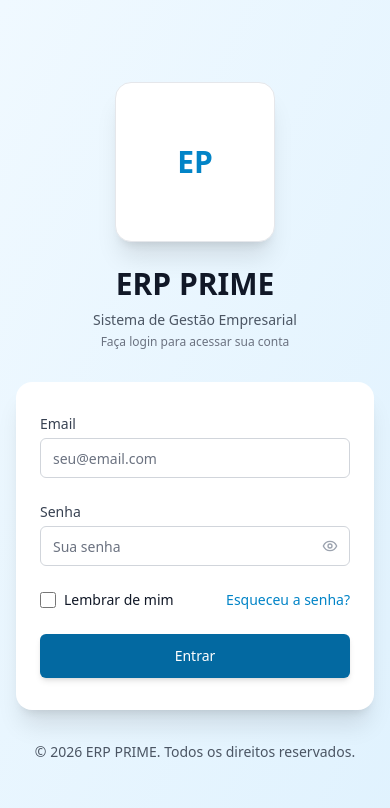
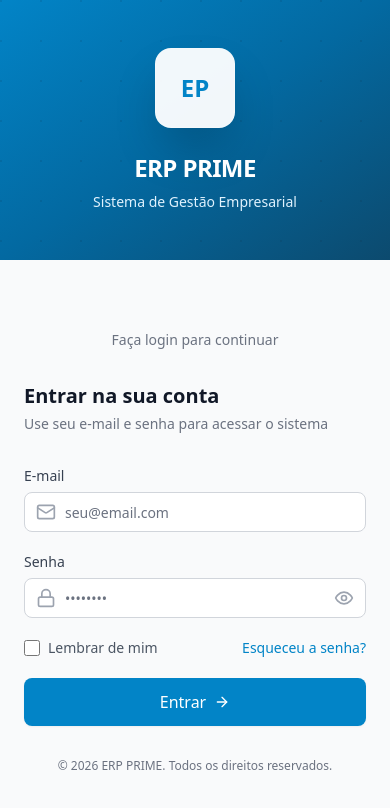
Before and after one commit to samuka4618/ERP_Prime, a React (Vite) app in the folder frontend/: page /login in a window 390 px wide. Shown: the top 808 px of the page. Built offline with nearby package versions, Linux system fonts and the light colour scheme; no server answers.

Commit message:
Revamp Login component layout and styling for improved user experience. Introduce new branding elements, enhance accessibility with updated labels, and integrate icons for email and password fields. Update responsive design for better mobile and desktop views.

```diff
--- a/frontend/src/pages/Login.tsx
+++ b/frontend/src/pages/Login.tsx
@@ -1,7 +1,7 @@
 import React, { useState } from 'react';
 import { useAuth } from '../contexts/AuthContext';
 import { useSystemConfig } from '../contexts/SystemConfigContext';
-import { Eye, EyeOff, Loader2 } from 'lucide-react';
+import { Eye, EyeOff, Loader2, Mail, Lock, ArrowRight } from 'lucide-react';
 import { toast } from 'react-hot-toast';
 
 const Login: React.FC = () => {
@@ -46,37 +46,62 @@ const Login: React.FC = () => {
   };
 
   return (
-    <div className="min-h-screen bg-gradient-to-br from-primary-50 to-primary-100 dark:from-gray-900 dark:to-gray-800 flex items-center justify-center py-12 px-4 sm:px-6 lg:px-8">
-      <div className="max-w-md w-full space-y-8">
-        {/* Logo and Title - nome e logo globais configurados pelo administrador */}
-        <div className="text-center">
-          <div className="mx-auto w-40 h-40 min-w-[10rem] min-h-[10rem] bg-white dark:bg-gray-800 rounded-2xl flex items-center justify-center shadow-xl overflow-hidden border border-gray-200 dark:border-gray-600">
+    <div className="min-h-screen flex flex-col lg:flex-row bg-gray-50 dark:bg-gray-900">
+      {/* Painel esquerdo: branding (desktop) / header compacto (mobile) */}
+      <div className="lg:flex-1 lg:min-h-screen flex flex-col justify-center px-6 py-12 lg:py-16 lg:px-12 xl:px-20 bg-gradient-to-br from-primary-600 via-primary-700 to-primary-900 dark:from-primary-800 dark:via-primary-900 dark:to-gray-900 relative overflow-hidden">
+        {/* Padrão sutil de fundo */}
+        <div className="absolute inset-0 opacity-10">
+          <div className="absolute inset-0" style={{
+            backgroundImage: `radial-gradient(circle at 1px 1px, currentColor 1px, transparent 0)`,
+            backgroundSize: '40px 40px'
+          }} />
+        </div>
+        <div className="relative z-10 text-center lg:text-left">
+          <div className="inline-flex lg:inline-flex items-center justify-center">
+            <div className="w-20 h-20 lg:w-24 lg:h-24 bg-white/95 dark:bg-gray-800 rounded-2xl flex items-center justify-center shadow-2xl overflow-hidden border border-white/20">
               {showLogoImg ? (
-              <img src={logoUrl!} alt={systemName} className="w-full h-full object-contain p-3" onError={() => setLogoError(true)} />
-            ) : null}
-            {!showLogoImg ? (
-              <span className="text-primary-600 dark:text-primary-400 font-bold text-3xl">{logoInitials}</span>
-            ) : null}
+                <img src={logoUrl!} alt={systemName} className="w-full h-full object-contain p-2" onError={() => setLogoError(true)} />
+              ) : (
+                <span className="text-primary-600 dark:text-primary-400 font-bold text-2xl lg:text-3xl">{logoInitials}</span>
+              )}
             </div>
-          <h2 className="mt-6 text-3xl font-bold text-gray-900 dark:text-white">
+          </div>
+          <h1 className="mt-6 lg:mt-8 text-2xl lg:text-3xl xl:text-4xl font-bold text-white tracking-tight">
             {systemName}
-          </h2>
-          <p className="mt-2 text-sm text-gray-600 dark:text-gray-400">
+          </h1>
+          <p className="mt-2 text-primary-100 dark:text-primary-200 text-sm lg:text-base max-w-sm mx-auto lg:mx-0">
             {systemSubtitle}
           </p>
-          <p className="mt-1 text-xs text-gray-500 dark:text-gray-500">
-            Faça login para acessar sua conta
+          <p className="mt-6 text-primary-200/90 dark:text-primary-300/80 text-sm hidden lg:block max-w-xs">
+            Acesse sua conta para gerenciar chamados, cadastros e relatórios em um só lugar.
           </p>
         </div>
+      </div>
 
-        {/* Login Form */}
-        <div className="bg-white dark:bg-gray-800 py-8 px-6 shadow-xl rounded-2xl">
-          <form className="space-y-6" onSubmit={handleSubmit}>
+      {/* Painel direito: formulário */}
+      <div className="flex-1 flex flex-col justify-center px-6 py-10 lg:py-16 lg:px-12 xl:px-24">
+        <div className="w-full max-w-sm mx-auto lg:max-w-md">
+          <div className="lg:hidden mb-8 text-center">
+            <p className="text-sm text-gray-500 dark:text-gray-400">
+              Faça login para continuar
+            </p>
+          </div>
+          <h2 className="text-xl font-semibold text-gray-900 dark:text-white lg:text-2xl">
+            Entrar na sua conta
+          </h2>
+          <p className="mt-1 text-sm text-gray-500 dark:text-gray-400">
+            Use seu e-mail e senha para acessar o sistema
+          </p>
+
+          <form className="mt-8 space-y-5" onSubmit={handleSubmit}>
             <div>
-              <label htmlFor="email" className="block text-sm font-medium text-gray-700 dark:text-gray-300">
-                Email
+              <label htmlFor="email" className="block text-sm font-medium text-gray-700 dark:text-gray-300 mb-1.5">
+                E-mail
               </label>
-              <div className="mt-1">
+              <div className="relative">
+                <div className="absolute inset-y-0 left-0 pl-3 flex items-center pointer-events-none text-gray-400 dark:text-gray-500">
+                  <Mail className="h-5 w-5" />
+                </div>
                 <input
                   id="email"
                   name="email"
@@ -85,17 +110,20 @@ const Login: React.FC = () => {
                   required
                   value={formData.email}
                   onChange={handleChange}
-                  className="input w-full"
+                  className="input w-full pl-10 py-2.5 rounded-lg border border-gray-300 dark:border-gray-600 focus:ring-2 focus:ring-primary-500 focus:border-transparent transition-shadow"
                   placeholder="seu@email.com"
                 />
               </div>
             </div>
 
             <div>
-              <label htmlFor="password" className="block text-sm font-medium text-gray-700 dark:text-gray-300">
+              <label htmlFor="password" className="block text-sm font-medium text-gray-700 dark:text-gray-300 mb-1.5">
                 Senha
               </label>
-              <div className="mt-1 relative">
+              <div className="relative">
+                <div className="absolute inset-y-0 left-0 pl-3 flex items-center pointer-events-none text-gray-400 dark:text-gray-500">
+                  <Lock className="h-5 w-5" />
+                </div>
                 <input
                   id="password"
                   name="password"
@@ -104,66 +132,57 @@ const Login: React.FC = () => {
                   required
                   value={formData.password}
                   onChange={handleChange}
-                  className="input w-full pr-10"
-                  placeholder="Sua senha"
+                  className="input w-full pl-10 pr-10 py-2.5 rounded-lg border border-gray-300 dark:border-gray-600 focus:ring-2 focus:ring-primary-500 focus:border-transparent transition-shadow"
+                  placeholder="••••••••"
                 />
                 <button
                   type="button"
-                  className="absolute inset-y-0 right-0 pr-3 flex items-center"
+                  className="absolute inset-y-0 right-0 pr-3 flex items-center text-gray-400 hover:text-gray-600 dark:hover:text-gray-300 transition-colors"
                   onClick={() => setShowPassword(!showPassword)}
+                  aria-label={showPassword ? 'Ocultar senha' : 'Mostrar senha'}
                 >
-                  {showPassword ? (
-                    <EyeOff className="h-4 w-4 text-gray-400" />
-                  ) : (
-                    <Eye className="h-4 w-4 text-gray-400" />
-                  )}
+                  {showPassword ? <EyeOff className="h-5 w-5" /> : <Eye className="h-5 w-5" />}
                 </button>
               </div>
             </div>
 
-            <div className="flex items-center justify-between">
-              <div className="flex items-center">
+            <div className="flex items-center justify-between text-sm">
+              <label className="flex items-center gap-2 cursor-pointer group">
                 <input
                   id="remember-me"
                   name="remember-me"
                   type="checkbox"
-                  className="h-4 w-4 text-primary-600 focus:ring-primary-500 border-gray-300 rounded"
+                  className="h-4 w-4 rounded border-gray-300 dark:border-gray-600 text-primary-600 focus:ring-primary-500"
                 />
-                <label htmlFor="remember-me" className="ml-2 block text-sm text-gray-900 dark:text-white">
+                <span className="text-gray-600 dark:text-gray-400 group-hover:text-gray-900 dark:group-hover:text-white transition-colors">
                   Lembrar de mim
+                </span>
               </label>
-              </div>
-
-              <div className="text-sm">
-                <a href="#" className="font-medium text-primary-600 hover:text-primary-500">
+              <a href="#" className="font-medium text-primary-600 hover:text-primary-500 dark:text-primary-400 dark:hover:text-primary-300 transition-colors">
                 Esqueceu a senha?
               </a>
             </div>
-            </div>
 
-            <div>
             <button
               type="submit"
               disabled={loading}
-                className="btn btn-primary w-full btn-lg"
+              className="w-full flex items-center justify-center gap-2 py-3 px-4 rounded-lg font-medium text-white bg-primary-600 hover:bg-primary-700 focus:outline-none focus:ring-2 focus:ring-offset-2 focus:ring-primary-500 disabled:opacity-60 disabled:cursor-not-allowed transition-all duration-200 shadow-sm hover:shadow"
             >
               {loading ? (
                 <>
-                    <Loader2 className="w-4 h-4 mr-2 animate-spin" />
+                  <Loader2 className="h-5 w-5 animate-spin" />
                   Entrando...
                 </>
               ) : (
-                  'Entrar'
+                <>
+                  Entrar
+                  <ArrowRight className="h-4 w-4" />
+                </>
               )}
             </button>
-            </div>
           </form>
 
-        </div>
-
-        {/* Footer */}
-        <div className="text-center">
-          <p className="text-sm text-gray-600 dark:text-gray-400">
+          <p className="mt-8 text-center text-xs text-gray-500 dark:text-gray-400">
             © {new Date().getFullYear()} {systemName}. Todos os direitos reservados.
           </p>
         </div>
```
Lines whose indentation alone changed are shown as unchanged.
